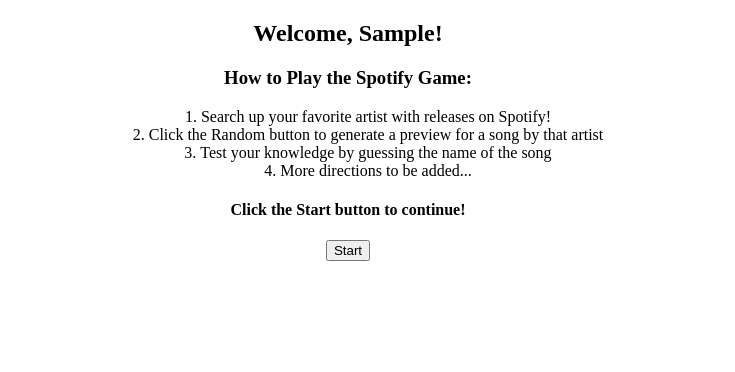
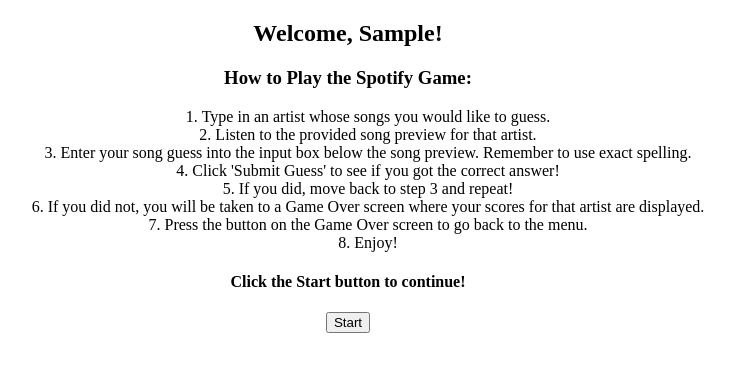
Before and after one commit to baileyvanwormer/426-FinalProject-SpotifyGame, an Angular app in the folder SpotifyGame/: page / in a window 1280 px wide. Both pictures are taken after typing "Sample" into the empty fields and a click on the button "Submit". Shown: the top 372 px of the page, without its empty margins (292-1027 px from the left). Built offline with nearby package versions, Linux system fonts and the light colour scheme; no server answers.

Commit message:
update README

```diff
--- a/SpotifyGame/src/app/game-view/game-view.component.ts
+++ b/SpotifyGame/src/app/game-view/game-view.component.ts
@@ -44,6 +44,7 @@
       if (songs && songs.length > 0) {
         this.songsLength = songs.length;
         this.playSong(songs[this.i]);
+        console.log(songs[this.i]);
       } else {
         alert("No soungs found for this artist.");
       }
--- a/SpotifyGame/src/app/menu-view/menu-view.component.html
+++ b/SpotifyGame/src/app/menu-view/menu-view.component.html
@@ -4,10 +4,14 @@
 <div>
     <h3>How to Play the Spotify Game:</h3>
     <ol>
-        <li>Search up your favorite artist with releases on Spotify!</li>
-        <li>Click the Random button to generate a preview for a song by that artist</li>
-        <li>Test your knowledge by guessing the name of the song</li>
-        <li>More directions to be added...</li>
+        <li>Type in an artist whose songs you would like to guess.</li>
+        <li>Listen to the provided song preview for that artist.</li>
+        <li>Enter your song guess into the input box below the song preview. Remember to use exact spelling.</li>
+        <li>Click 'Submit Guess' to see if you got the correct answer!</li>
+        <li>If you did, move back to step 3 and repeat!</li>
+        <li>If you did not, you will be taken to a Game Over screen where your scores for that artist are displayed.</li>
+        <li>Press the button on the Game Over screen to go back to the menu.</li>
+        <li>Enjoy!</li>
     </ol>
     <h4>Click the Start button to continue!</h4>
     <button (click)="startGame()">Start</button>
```
Also changed, not shown: 1 other file (tests, documents, lock files or other folders).
